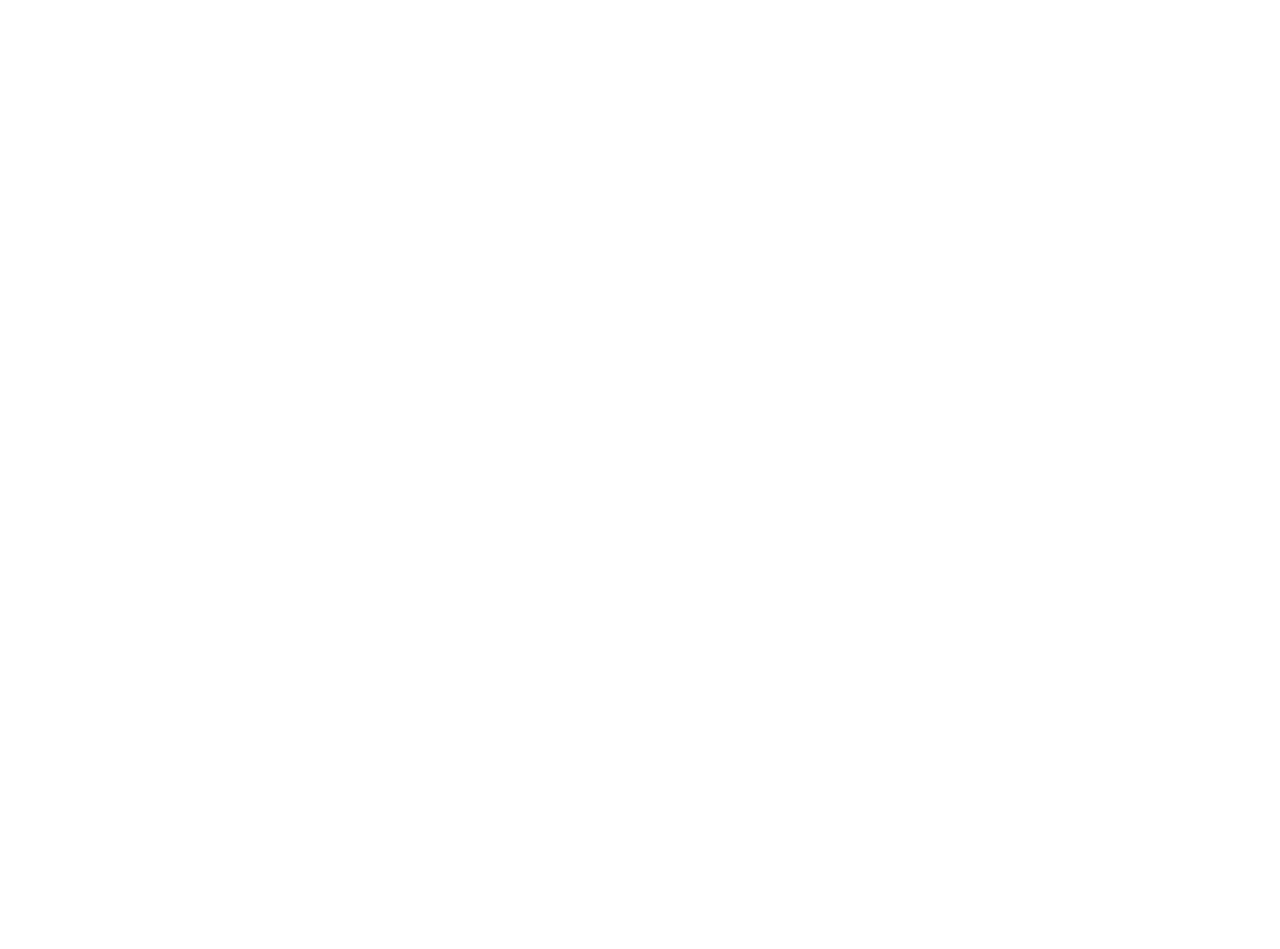
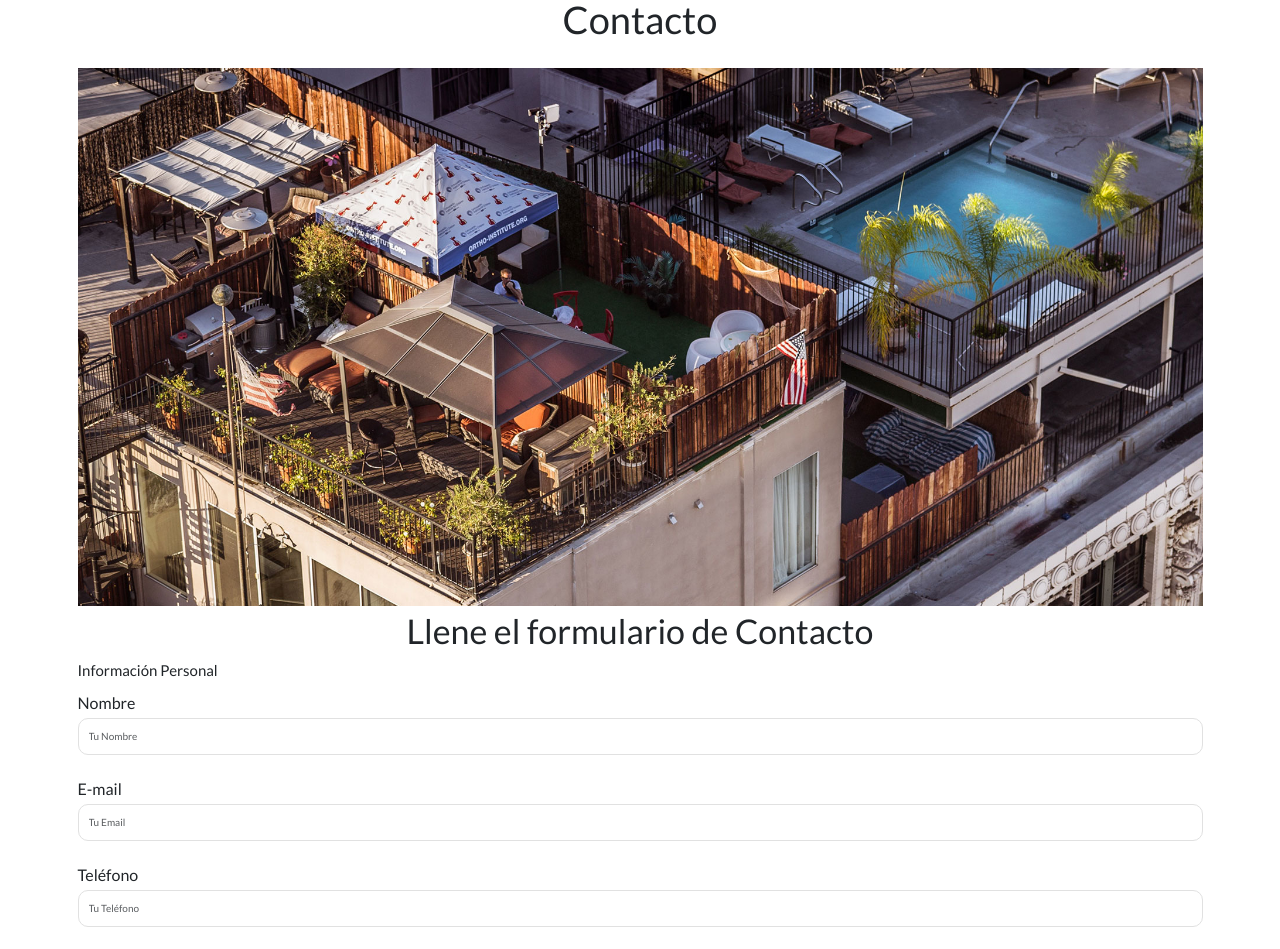
Before and after one commit to Caml02/real_state_template, a React (Vite) app: page /ContactUs in a window 1280 px wide. Shown: the part 148-1097 px from the top of the page. Before the commit the page ends 800 px from the top, so only its background shows below. Built offline with nearby package versions, Linux system fonts and the light colour scheme.

Commit message:
Adding contact form, in progress

```diff
--- a/src/AppRouter.tsx
+++ b/src/AppRouter.tsx
@@ -1,4 +1,4 @@
-import Main from './components/Main';
+import Main from './components/Main/Main';
 import ContactUs from './components/Contact/ContactUs';
 import { Routes, Route } from 'react-router-dom';
 import AboutUs from './components/AboutUs/AboutUs';
--- a/src/components/Contact/ContactUs.tsx
+++ b/src/components/Contact/ContactUs.tsx
@@ -2,7 +2,8 @@ import { changeMode } from "../../utils/DarkMode";
 
 const ContactUs = () => {
     return (
-        <header className="header">
+        <div>
+            <header className="header">
                 <div className="contenedor contenido-header">
                     <div className="barra">
                         <a href="/">
@@ -21,10 +22,84 @@ const ContactUs = () => {
                                 <a href="/Blog">Blog</a>
                             </div>
                         </div>
-
                     </div>
                 </div>
             </header>
+
+            <div className="container">
+            <h1>Contacto</h1>
+
+            <img loading="lazy" src="/src/img/destacada3.jpg" alt="Imagen Contacto"/>
+            <h2 className="mt-2">Llene el formulario de Contacto</h2>
+
+            <form className="row">
+                <div className="col-xl-12">
+                    <legend>Información Personal</legend>
+
+                    <label htmlFor="nombre">Nombre</label>
+                    <input className="form-control" type="text" placeholder="Tu Nombre" id="nombre" required/>
+                    <div className="valid-tooltip">
+                        ¡Se ve bien!
+                    </div>
+
+                    <label htmlFor="email">E-mail</label>
+                    <input className="form-control" type="email" placeholder="Tu Email" id="email" required/>
+                    <div className="valid-tooltip">
+                        ¡Se ve bien!
+                    </div>
+
+                    <label htmlFor="telefono">Teléfono</label>
+                    <input className="form-control" type="tel" placeholder="Tu Teléfono" id="telefono" required/>
+
+                    <label htmlFor="mensaje">Mensaje:</label>
+                    <textarea className="form-control" id="mensaje"></textarea>
+                </div>
+
+                <div className="row col-xl-12">
+                <legend>Información sobre la propiedad</legend>
+
+                <label htmlFor="opciones">Vende o Compra:</label>
+                <select id="opciones" required>
+                    <option value="" disabled selected>-- Seleccione --</option>
+                    <option value="Compra">Compra</option>
+                    <option value="Vende">Vende</option>
+                </select>
+
+                <label htmlFor="presupuesto">Precio o Presupuesto</label>
+                <input className="form-control" type="number" placeholder="Tu Precio o Presupuesto" id="presupuesto" required/>
+
+            </div>
+
+            <div className="row col-xl-12">
+                <legend>Información sobre la propiedad</legend>
+
+                <p>Como desea ser contactado</p>
+
+                <div className="form-check">
+                    <input className="form-check-input" name="contacto" type="radio" value="telefono" id="contactar-telefono" />
+                    <label className="form-check-label"  htmlFor="contactar-telefono">Teléfono</label>
+                </div>
+                <div className="form-check mb-3">
+                    <input className="form-check-input" name="contacto" type="radio" value="email" id="contactar-email" />
+                    <label className="form-check-label" htmlFor="contactar-email">E-mail</label>
+                </div>
+
+                <p>Si eligió teléfono, elija la fecha y la hora</p>
+
+                <label htmlFor="fecha">Fecha:</label>
+                <input className="form-control" type="date" id="fecha" />
+
+                <label htmlFor="hora">Hora:</label>
+                <input className="form-control" type="time" id="hora" min="09:00" max="18:00" />
+
+            </div>
+            <div className="col-12">
+                <button type="submit" className="mt-4 btn btn-success btn-lg " >Enviar</button>
+            </div>
+
+                </form>
+            </div>
+        </div>
     )
 }
 
--- a/src/components/Main/ContactMain.tsx
+++ b/src/components/Main/ContactMain.tsx
@@ -3,7 +3,7 @@ const ContactMain = () => {
         <section className="contact-Image text-white">
             <h2>Encuentra la casa de tus sueños</h2>
             <p >Llena el formulario de contacto y un asesor se pondrá en contacto contigo a la brevedad</p>
-            <a id="ContactMainButton" href="contacto.html" role="button" className="btn text-white btn-lg">Contáctanos</a>
+            <a id="ContactMainButton" href="ContactUs" role="button" className="orangeBtn btn text-white btn-lg">Contáctanos</a>
         </section>
     )
 }
--- a/src/components/Main/TopSales.tsx
+++ b/src/components/Main/TopSales.tsx
@@ -28,7 +28,7 @@ const TopSales = () => {
                                     </li>
                                 </ul>
 
-                                <a className="btn btn-lg btn-block">
+                                <a className="btn orangeBtn btn-lg btn-block">
                                     Ver Propiedad
                                 </a>
                             </div>
@@ -63,7 +63,7 @@ const TopSales = () => {
                                     </li>
                                 </ul>
 
-                                <a className="btn btn-lg btn-block">
+                                <a className="orangeBtn btn btn-lg btn-block">
                                     Ver Propiedad
                                 </a>
                             </div>
@@ -97,7 +97,7 @@ const TopSales = () => {
                                     </li>
                                 </ul>
 
-                                <a id="PropertyButton" className="btn btn-lg btn-block">
+                                <a id="PropertyButton" className="orangeBtn btn btn-lg btn-block">
                                     Ver Propiedad
                                 </a>
                             </div>
@@ -106,7 +106,7 @@ const TopSales = () => {
                 </div>
 
                 <div className="text-end mb-4">
-                    <a id="AllPropertiesButton" href="anuncios.html" role="button" className="btn btn-success btn-lg">Ver Todas</a>
+                    <a id="AllPropertiesButton" href="anuncios.html" role="button" className="btn btn-lg">Ver Todas</a>
                 </div>
             </div>
         </div>
--- a/src/scss/base/_botones.scss
+++ b/src/scss/base/_botones.scss
@@ -3,7 +3,7 @@
     display: block;
 }
 
-.btn {
+.orangeBtn {
     margin-bottom: 0;
     color: $white;
     background-color: $orange;
--- a/src/scss/layout/_formularios.scss
+++ b/src/scss/layout/_formularios.scss
@@ -1,22 +1,3 @@
-.formulario {
-    p {
-        font-size: 1.4rem;
-        color: $grisOscuro;
-        margin: 2rem 0 0 0;
-    }
-
-    legend {
-        font-size: 2rem;
-        color: $grisOscuro;
-    }
-
-    label {
-        font-weight: $bold;
-        text-transform: uppercase;
-        display: block;
-    }
-    input:not([type="submit"]),
-    textarea,
     select {
         padding: 1rem;
         display: block;
@@ -28,17 +9,17 @@
     }
 
     textarea {
-        height: 20rem;
+        height: 10rem;
     }
 
-    .forma-contacto {
-        max-width: 30rem;
-        display: flex;
-        justify-content: space-between;
-        align-items: center;
+
+    input:not([type="submit"]),
+    textarea,
+    select {
+        padding: 1rem;
+        display: block;
+        width: 100%;
+        border: 1px solid $gris;
+        border-radius: 1rem;
+        margin-bottom: 2rem;
     }
-    input[type="radio"] {
-        margin: 0;
-        width: auto;
-    }
-}
```
Also changed, not shown: src/components/Main/Main.tsx (renamed from src/components/Main.tsx, +7 -7 lines).
